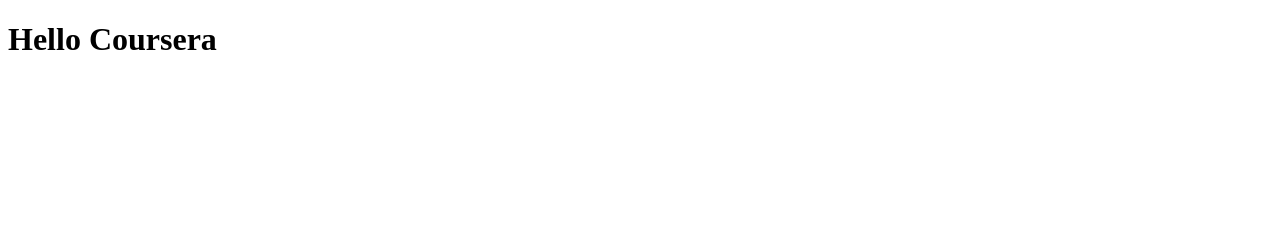
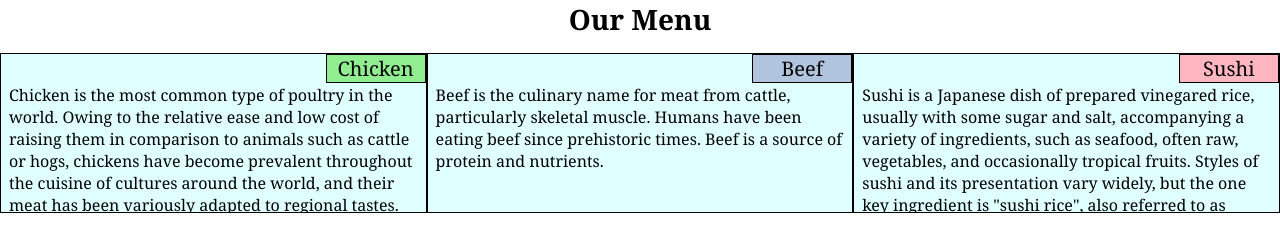
Before and after one commit to KhamliukElena/courseraStarter, a plain HTML site: page task one/index.html in a window 1280 px wide. Drawn offline with Linux system fonts and the light colour scheme.

Commit message:
mergins remain to be done

```diff
--- a/task one/css/styles.css
+++ b/task one/css/styles.css
@@ -0,0 +1,66 @@
+* {
+    box-sizing: border-box;
+    margin: 0;
+    padding: 0;
+}
+h1 {
+    margin-bottom: 15px;
+    font-size: 175%;
+    text-align: center;
+}
+.row {
+    width: 100%;
+}
+@media (min-width: 992px) {
+    .col-lg-3 {
+        float: left;
+        width: 33.33%;
+        border: 1px solid black;
+    }
+}
+@media (min-width: 768px) and (max-width: 991px) {
+    .col-md-2, .col-md-1 {
+        border: 1px solid black;
+    }
+    .col-md-2 {
+        float: left;
+        width: 50%;
+    }
+    .col-md-1 {
+        clear: left;
+    }
+}
+@media (max-width: 767px) {
+    .col-sm-1 {
+        width: 100%;
+        border: 1px solid black;
+    }
+}
+section {
+    position: relative;
+    padding: 30px 8px 5px;
+    background-color: lightcyan;
+    height: 160px;
+    overflow: auto;
+}
+p {
+    font-size: 125%;
+    border: 1px solid black;
+    width: 100px;
+    text-align: center;
+    position: absolute;
+    right: 0;
+    top: 0;
+}
+p#chicken {
+    background-color: lightgreen;
+}
+p#beef {
+    background-color: lightsteelblue;
+}
+p#sushi {
+    background-color: lightpink;
+}
+html {
+    font-family: Georgia, 'Times New Roman', Times, serif;
+}
--- a/task one/index.html
+++ b/task one/index.html
@@ -1,9 +1,17 @@
 <!DOCTYPE html>
 <html>
 <head>
-    <title>No framework</title>
+<title>No framework</title>
+<meta charset="utf-8">
+<meta name="viewport" content="width=device-width, initial-scale=1">
+<link rel="stylesheet" href="css/styles.css">
 </head>
 <body>
-<h1>Hello Coursera</h1>
+<h1>Our Menu</h1>
+<div class="row">
+    <section class="col-lg-3 col-md-2 col-sm-1"><p id="chicken">Chicken</p>Chicken is the most common type of poultry in the world. Owing to the relative ease and low cost of raising them in comparison to animals such as cattle or hogs, chickens have become prevalent throughout the cuisine of cultures around the world, and their meat has been variously adapted to regional tastes.</section>
+    <section class="col-lg-3 col-md-2 col-sm-1"><p id="beef">Beef</p>Beef is the culinary name for meat from cattle, particularly skeletal muscle. Humans have been eating beef since prehistoric times. Beef is a source of protein and nutrients.</section>
+    <section class="col-lg-3 col-md-1 col-sm-1"><p id="sushi">Sushi</p>Sushi is a Japanese dish of prepared vinegared rice, usually with some sugar and salt, accompanying a variety of ingredients, such as seafood, often raw, vegetables, and occasionally tropical fruits. Styles of sushi and its presentation vary widely, but the one key ingredient is "sushi rice", also referred to as shari, or sumeshi.</section>
+</div>
 </body>
 </html>
```
